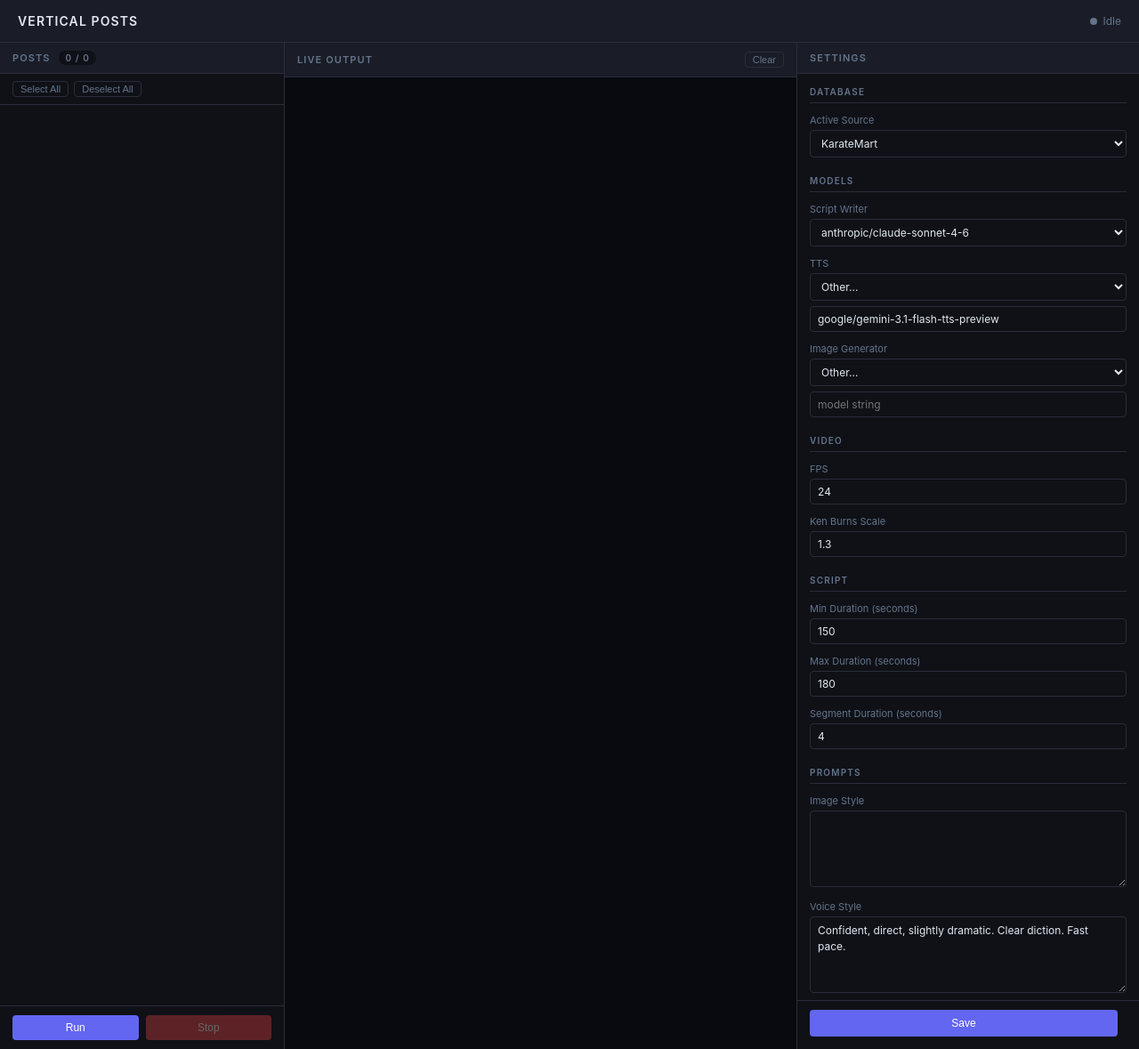
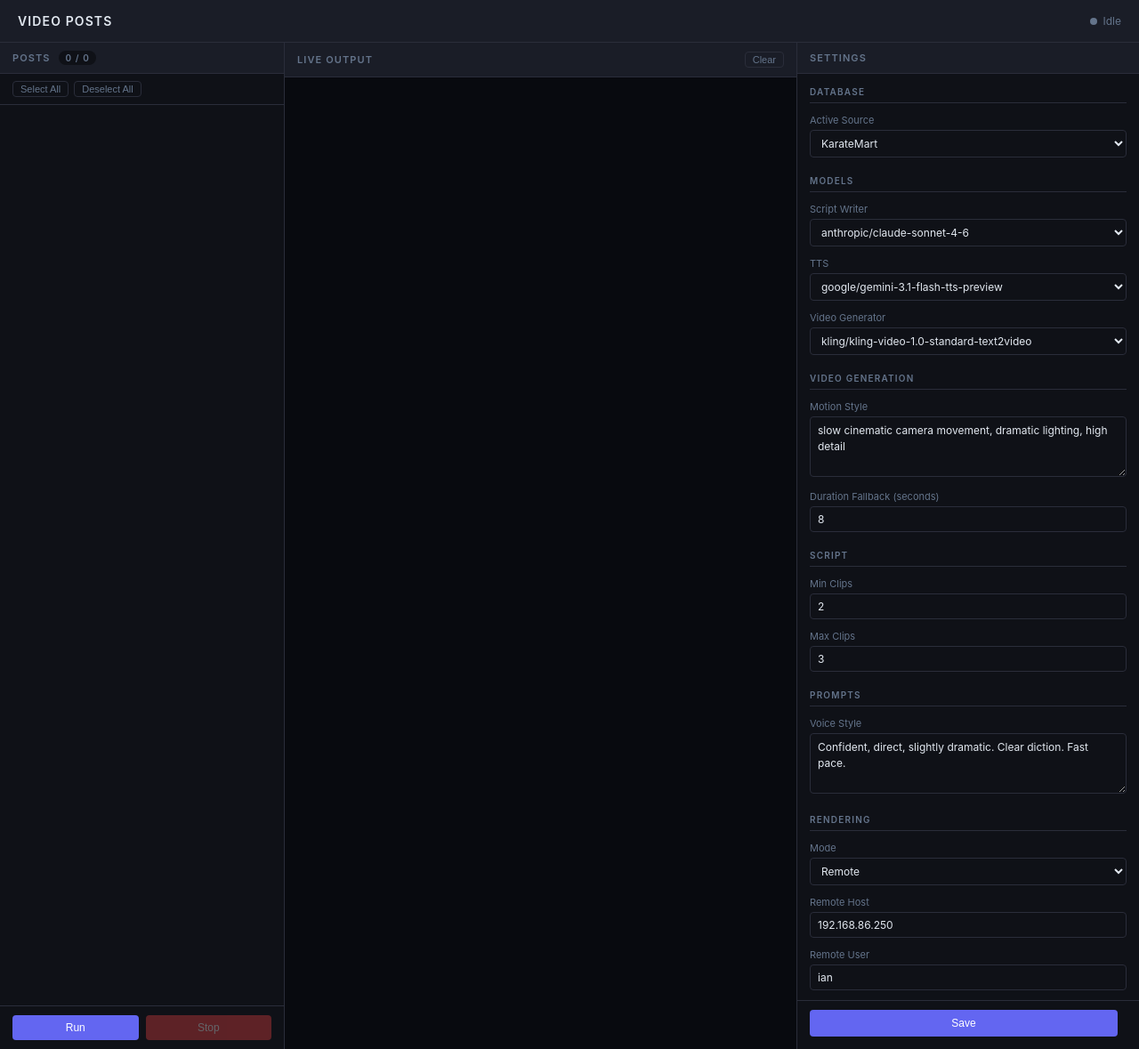
Before and after one commit to boener/video-posts, a Flask app: page / in a window 1280 px wide. Shown: the whole page at 89% size. Run offline with Flask 3, Linux system fonts and the light colour scheme; data that the repository does not hold is empty; some libraries are stand-ins or nearby versions.

Commit message:
Customize dashboard for video-posts — remove image gen fields, add video gen controls
Co-Authored-By: Claude Sonnet 4.6 <noreply@anthropic.com>

```diff
--- a/templates/dashboard.html
+++ b/templates/dashboard.html
@@ -3,7 +3,7 @@
 <head>
 <meta charset="UTF-8">
 <meta name="viewport" content="width=device-width, initial-scale=1.0">
-<title>Vertical Posts</title>
+<title>Video Posts</title>
 <script src="https://cdn.socket.io/4.7.2/socket.io.min.js"></script>
 <style>
 :root {
@@ -93,8 +93,8 @@ html, body {
   overflow: hidden;
 }
 
-#col-posts  { width: 25%; }
-#col-log    { width: 45%; }
+#col-posts    { width: 25%; }
+#col-log      { width: 45%; }
 #col-settings { width: 30%; border-right: none; }
 
 .col-header {
@@ -224,10 +224,10 @@ button:disabled {
   flex-shrink: 0;
 }
 
-.pill-pending   { background: #2a2d3a; color: var(--text-muted); }
+.pill-pending    { background: #2a2d3a; color: var(--text-muted); }
 .pill-processing { background: rgba(59,130,246,0.2); color: var(--processing); animation: pulse-pill 1.5s infinite; }
-.pill-done      { background: rgba(34,197,94,0.15); color: var(--success); }
-.pill-failed    { background: rgba(239,68,68,0.15); color: var(--error); }
+.pill-done       { background: rgba(34,197,94,0.15); color: var(--success); }
+.pill-failed     { background: rgba(239,68,68,0.15); color: var(--error); }
 
 @keyframes pulse-pill {
   0%, 100% { opacity: 1; }
@@ -374,7 +374,7 @@ button:disabled {
 <body>
 
 <div id="header">
-  <h1>Vertical Posts</h1>
+  <h1>Video Posts</h1>
   <div id="live-indicator">
     <div id="live-dot"></div>
     <span id="live-label">Idle</span>
@@ -437,9 +437,8 @@ button:disabled {
           <label>Script Writer</label>
           <select id="model-script" onchange="handleOther(this,'model-script-other')">
             <option value="anthropic/claude-sonnet-4-6">anthropic/claude-sonnet-4-6</option>
-            <option value="anthropic/claude-opus-4-5">anthropic/claude-opus-4-5</option>
+            <option value="anthropic/claude-opus-4-8">anthropic/claude-opus-4-8</option>
             <option value="openai/gpt-4o">openai/gpt-4o</option>
-            <option value="openai/gpt-4o-mini">openai/gpt-4o-mini</option>
             <option value="google/gemini-2.5-pro-preview">google/gemini-2.5-pro-preview</option>
             <option value="google/gemini-2.5-flash-preview">google/gemini-2.5-flash-preview</option>
             <option value="__other__">Other...</option>
@@ -450,6 +449,7 @@ button:disabled {
         <div class="field">
           <label>TTS</label>
           <select id="model-tts" onchange="handleOther(this,'model-tts-other')">
+            <option value="google/gemini-3.1-flash-tts-preview">google/gemini-3.1-flash-tts-preview</option>
             <option value="google/gemini-2.5-flash-preview-tts">google/gemini-2.5-flash-preview-tts</option>
             <option value="google/gemini-2.5-pro-preview-tts">google/gemini-2.5-pro-preview-tts</option>
             <option value="openai/tts-1">openai/tts-1</option>
@@ -460,29 +460,28 @@ button:disabled {
         </div>
 
         <div class="field">
-          <label>Image Generator</label>
-          <select id="model-image" onchange="handleOther(this,'model-image-other')">
-            <option value="google/gemini-2.0-flash-preview-image-generation">google/gemini-2.0-flash-preview-image-generation</option>
-            <option value="google/gemini-2.5-flash-preview-image-generation">google/gemini-2.5-flash-preview-image-generation</option>
-            <option value="openai/dall-e-3">openai/dall-e-3</option>
-            <option value="openai/dall-e-2">openai/dall-e-2</option>
+          <label>Video Generator</label>
+          <select id="model-video" onchange="handleOther(this,'model-video-other')">
+            <option value="kling/kling-video-1.0-standard-text2video">kling/kling-video-1.0-standard-text2video</option>
+            <option value="kling/kling-video-1.0-pro-text2video">kling/kling-video-1.0-pro-text2video</option>
+            <option value="minimax/video-01">minimax/video-01</option>
             <option value="__other__">Other...</option>
           </select>
-          <input type="text" id="model-image-other" class="other-input" placeholder="model string" style="display:none">
+          <input type="text" id="model-video-other" class="other-input" placeholder="model string" style="display:none">
         </div>
       </div>
 
       <div class="settings-section">
-        <h3>Video</h3>
+        <h3>Video Generation</h3>
 
         <div class="field">
-          <label>FPS</label>
-          <input type="text" id="ffmpeg-fps">
+          <label>Motion Style</label>
+          <textarea id="video-motion-style" rows="3"></textarea>
         </div>
 
         <div class="field">
-          <label>Ken Burns Scale</label>
-          <input type="text" id="ffmpeg-kenburns-scale">
+          <label>Duration Fallback (seconds)</label>
+          <input type="text" id="video-duration-fallback">
         </div>
       </div>
 
@@ -490,18 +489,13 @@ button:disabled {
         <h3>Script</h3>
 
         <div class="field">
-          <label>Min Duration (seconds)</label>
-          <input type="text" id="script-min-duration">
+          <label>Min Clips</label>
+          <input type="text" id="script-clips-min">
         </div>
 
         <div class="field">
-          <label>Max Duration (seconds)</label>
-          <input type="text" id="script-max-duration">
-        </div>
-
-        <div class="field">
-          <label>Segment Duration (seconds)</label>
-          <input type="text" id="script-segment-duration">
+          <label>Max Clips</label>
+          <input type="text" id="script-clips-max">
         </div>
       </div>
 
@@ -509,18 +503,8 @@ button:disabled {
         <h3>Prompts</h3>
 
         <div class="field">
-          <label>Image Style</label>
-          <textarea id="image-style" rows="4"></textarea>
-        </div>
-
-        <div class="field">
           <label>Voice Style</label>
-          <textarea id="voice-style" rows="4"></textarea>
-        </div>
-
-        <div class="field">
-          <label>Script Writer Prompt File</label>
-          <input type="text" id="prompt-file">
+          <textarea id="voice-style" rows="3"></textarea>
         </div>
       </div>
 
@@ -679,11 +663,9 @@ async function refreshPosts() {
     const li = document.querySelector(`li[data-post-id="${p.post_id}"]`);
     if (!li) return;
 
-    // Update pill
     const oldPill = li.querySelector('.pill');
     if (oldPill) oldPill.replaceWith(makePill(p.status));
 
-    // Update retry buttons
     const existing = li.querySelector('.retry-actions');
     if ((p.status === 'failed' || p.status === 'done') && !existing) {
       li.appendChild(makeRetryButtons(p.post_id));
@@ -718,7 +700,7 @@ function setRunning(running) {
 
 async function doRun() {
   const checked = [...document.querySelectorAll('#post-list input[type=checkbox]:checked')]
-    .map(c => parseInt(c.id.replace('chk-', '')));
+    .map(c => c.id.replace('chk-', ''));
   if (!checked.length) { alert('No posts selected'); return; }
 
   const res = await fetch('/api/run', {
@@ -825,45 +807,39 @@ async function loadConfig() {
 
   setSelectValue('model-script', 'model-script-other', cfg.models?.script_writer || '');
   setSelectValue('model-tts',    'model-tts-other',    cfg.models?.tts || '');
-  setSelectValue('model-image',  'model-image-other',  cfg.models?.image || '');
+  setSelectValue('model-video',  'model-video-other',  cfg.models?.video || '');
 
-  document.getElementById('ffmpeg-fps').value            = cfg.ffmpeg?.fps ?? 30;
-  document.getElementById('ffmpeg-kenburns-scale').value = cfg.ffmpeg?.kenburns_scale ?? 1.3;
+  document.getElementById('video-motion-style').value    = cfg.video_gen?.motion_style || '';
+  document.getElementById('video-duration-fallback').value = cfg.video_gen?.duration_fallback_seconds ?? 8;
 
-  document.getElementById('script-min-duration').value     = cfg.script?.target_duration_min_seconds ?? 150;
-  document.getElementById('script-max-duration').value     = cfg.script?.target_duration_max_seconds ?? 180;
-  document.getElementById('script-segment-duration').value = cfg.script?.target_segment_duration_seconds ?? 4;
+  document.getElementById('script-clips-min').value = cfg.script?.target_clips_min ?? 2;
+  document.getElementById('script-clips-max').value = cfg.script?.target_clips_max ?? 3;
 
-  document.getElementById('image-style').value  = cfg.images?.style_prompt_prefix || '';
-  document.getElementById('voice-style').value  = cfg.voice?.style_instructions || '';
-  document.getElementById('prompt-file').value  = cfg.paths?.script_writer_prompt || '';
+  document.getElementById('voice-style').value = cfg.voice?.style_instructions || '';
 
-  document.getElementById('rendering-mode').value    = cfg.rendering?.mode || 'local';
-  document.getElementById('rendering-host').value    = cfg.rendering?.remote_host || '';
-  document.getElementById('rendering-user').value    = cfg.rendering?.remote_user || '';
-  document.getElementById('rendering-port').value    = cfg.rendering?.remote_port || '';
+  document.getElementById('rendering-mode').value     = cfg.rendering?.mode || 'remote';
+  document.getElementById('rendering-host').value     = cfg.rendering?.remote_host || '';
+  document.getElementById('rendering-user').value     = cfg.rendering?.remote_user || '';
+  document.getElementById('rendering-port').value     = cfg.rendering?.remote_port || '';
   document.getElementById('rendering-work-dir').value = cfg.rendering?.remote_work_dir || '';
   toggleRemoteFields();
 }
 
 async function doSave() {
   const payload = {
-    'models.script_writer': getModelValue('model-script', 'model-script-other'),
-    'models.tts':           getModelValue('model-tts',    'model-tts-other'),
-    'models.image':         getModelValue('model-image',  'model-image-other'),
-    'ffmpeg.fps':            parseFloat(document.getElementById('ffmpeg-fps').value),
-    'ffmpeg.kenburns_scale': parseFloat(document.getElementById('ffmpeg-kenburns-scale').value),
-    'script.target_duration_min_seconds':     parseInt(document.getElementById('script-min-duration').value) || 150,
-    'script.target_duration_max_seconds':     parseInt(document.getElementById('script-max-duration').value) || 180,
-    'script.target_segment_duration_seconds': parseFloat(document.getElementById('script-segment-duration').value) || 4,
-    'images.style_prompt_prefix':   document.getElementById('image-style').value,
-    'voice.style_instructions':     document.getElementById('voice-style').value,
-    'paths.script_writer_prompt':   document.getElementById('prompt-file').value,
-    'rendering.mode':               document.getElementById('rendering-mode').value,
-    'rendering.remote_host':        document.getElementById('rendering-host').value,
-    'rendering.remote_user':        document.getElementById('rendering-user').value,
-    'rendering.remote_port':        parseInt(document.getElementById('rendering-port').value) || 22,
-    'rendering.remote_work_dir':    document.getElementById('rendering-work-dir').value,
+    'models.script_writer':              getModelValue('model-script', 'model-script-other'),
+    'models.tts':                        getModelValue('model-tts',    'model-tts-other'),
+    'models.video':                      getModelValue('model-video',  'model-video-other'),
+    'video_gen.motion_style':            document.getElementById('video-motion-style').value,
+    'video_gen.duration_fallback_seconds': parseFloat(document.getElementById('video-duration-fallback').value) || 8,
+    'script.target_clips_min':           parseInt(document.getElementById('script-clips-min').value) || 2,
+    'script.target_clips_max':           parseInt(document.getElementById('script-clips-max').value) || 3,
+    'voice.style_instructions':          document.getElementById('voice-style').value,
+    'rendering.mode':                    document.getElementById('rendering-mode').value,
+    'rendering.remote_host':             document.getElementById('rendering-host').value,
+    'rendering.remote_user':             document.getElementById('rendering-user').value,
+    'rendering.remote_port':             parseInt(document.getElementById('rendering-port').value) || 22,
+    'rendering.remote_work_dir':         document.getElementById('rendering-work-dir').value,
   };
 
   const statusEl = document.getElementById('save-status');
```
